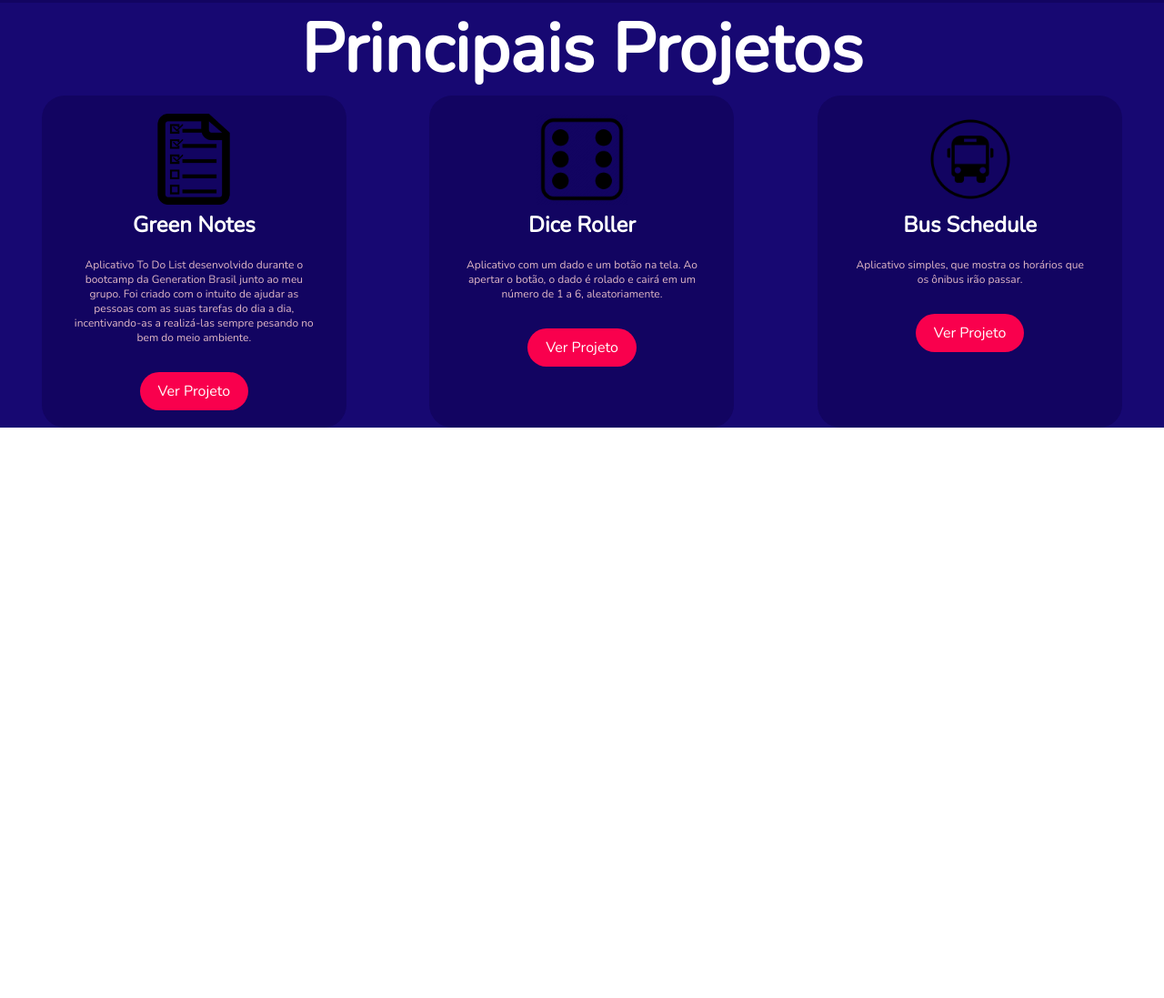
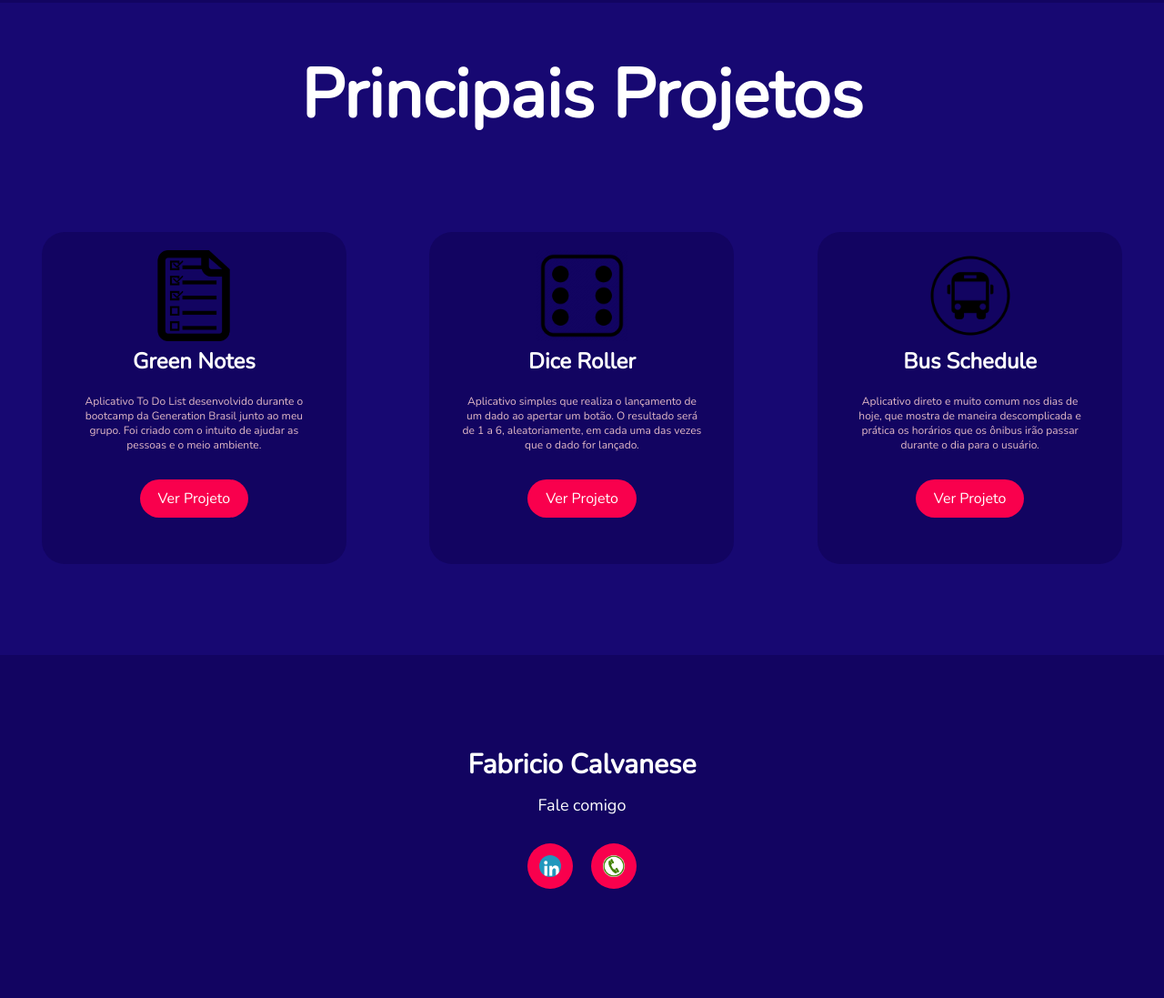
Before and after one commit to Fabs02/Portfolio, a plain HTML site: page index.html in a window 1280 px wide. Shown: the part 1317-2414 px from the top of the page at 91% size. Before the commit the page ends 1787 px from the top, so only its background shows below. Drawn offline with nearby package versions, Linux system fonts and the light colour scheme.

Commit message:
Add footer

```diff
--- a/index.html
+++ b/index.html
@@ -12,14 +12,14 @@
 </head>
 
 <body>
-    <div class="caixa-principal">
+    <div class="caixa-principal" id="home">
         <Nav>
             <h2 class="portfolio">Portfo<span>lio</span></h2>
             <ul>
-                <li><a>Home</a></li>
-                <li><a>Sobre</a></li>
-                <li><a>Projetos</a></li>
-                <li><a>Fale comigo</a></li>
+                <li><a class="link-menu" href="#home">Home</a></li>
+                <li><a class="link-menu" href="#sobre">Sobre</a></li>
+                <li><a class="link-menu" href="#projetos-id">Projetos</a></li>
+                <li><a class="link-menu" href="#fale-comigo">Fale comigo</a></li>
             </ul>
         </Nav>
 
@@ -29,7 +29,7 @@
         </div>
     </div>
 
-    <section>
+    <section id="sobre">
         <img src="./img/Foto Fabricio.jpg">
         <div>
             <h2>Sobre Mim</h2>
@@ -39,7 +39,7 @@
         </div>
     </section>
 
-    <div class="projetos">
+    <div class="projetos" id="projetos-id">
         <h2>Principais Projetos</h2>
 
         <div class="card-projetos">
@@ -48,30 +48,40 @@
                 <img src="./img/to do list.png">
                 <h5>Green Notes</h5>
                 <p>Aplicativo To Do List desenvolvido durante o bootcamp da Generation Brasil junto ao meu grupo. Foi
-                criado com o intuito de ajudar as pessoas com as suas tarefas do dia a dia, incentivando-as a
-                realizá-las sempre pesando no bem do meio ambiente. </p>
-            <a>Ver Projeto</a>
+                    criado com o intuito de ajudar as pessoas e o meio ambiente. </p>
+                <a href="https://github.com/Fabs02/GreenNotes" target="_blank">Ver Projeto</a>
             </div>
 
             <div class="card">
                 <img src="./img/dice.webp">
                 <h5>Dice Roller</h5>
-            <p>Aplicativo com um dado e um botão na tela. Ao apertar o botão, o dado é rolado e cairá em um número
-                de 1 a 6, aleatoriamente.</p>
-            <a>Ver Projeto</a>
+                <p>Aplicativo simples que realiza o lançamento de um dado ao apertar um botão. O resultado será de 1 a
+                    6, aleatoriamente, em cada uma das vezes que o dado for lançado.</p>
+                <a href="https://github.com/Fabs02/DiceRoller" target="_blank">Ver Projeto</a>
             </div>
 
             <div class="card">
                 <img src="./img/bus.webp">
                 <h5>Bus Schedule</h5>
-            <p>Aplicativo simples, que mostra os horários que os ônibus irão passar. </p>
-            <a>Ver Projeto</a>
+                <p>Aplicativo direto e muito comum nos dias de hoje, que mostra de maneira descomplicada e prática os
+                    horários que os ônibus irão passar durante o dia para o usuário.</p>
+                <a href="https://github.com/Fabs02/BusSchedule" target="_blank">Ver Projeto</a>
             </div>
 
         </div>
 
     </div>
 
+    <footer id="fale-comigo">
+        <h5>Fabricio Calvanese</h5>
+        <p>Fale comigo</p>
+
+        <div class="social">
+            <a href="https://www.linkedin.com/in/fabriciocalvanese/" target="_blank"><img src="img/linkedIn.png"></a>
+            <a href="tel:+5511982002381"><img src="img/telefone.png"></a>
+        </div>
+    </footer>
+
 </body>
 
 </html>
--- a/styles.css
+++ b/styles.css
@@ -44,6 +44,16 @@ li {
 }
 
 li:hover {
+    color: #f9004d;
+    transition: 0.5s;
+}
+
+.link-menu {
+    text-decoration: none;
+    color: white;
+}
+
+.link-menu:hover {
     color: #f9004d;
     transition: 0.5s;
 }
@@ -113,8 +123,8 @@ section div button:hover {
 
 .projetos {
     background-color: #170872;
-    flex-direction: column;
-    align-items: center;
+    padding-top: 50px;
+    padding-bottom: 100px;
 }
 
 .projetos h2 {
@@ -155,6 +165,7 @@ section div button:hover {
     border-radius: 25px;
     cursor: pointer;
     transition: 0.5s;
+    text-decoration: none;
 }
 
 .card a:hover {
@@ -166,4 +177,54 @@ section div button:hover {
     background-color: #170872;
     display: flex;
     justify-content:space-around;
+    margin-top: 100px;
 }
+
+footer {
+    background-color: #120461;
+    padding-top: 100px;
+    padding-bottom: 120px;
+    display: flex;
+    flex-direction: column;
+    align-items: center;
+    justify-content: center;
+}
+
+footer h5 {
+    color: white;
+    font-size: 30px;
+}
+
+footer p {
+    color: white;
+    font-size: 18px;
+    margin-top: 12px;
+    margin-bottom: 30px;
+}
+
+.social {
+    display: flex;
+    gap: 20px;
+}
+
+.social img {
+    height: 24px;
+    border-radius: 50%;
+
+}
+
+.social a {
+    background-color: #f9004d;
+    border-radius: 50%;
+    display: flex;
+    align-items: center;
+    justify-content: center;
+    height: 50px;
+    width: 50px;
+    cursor: pointer;
+}
+
+.social a:hover {
+    transform: scale(1.3);
+    transition: 0.5s;
+}
```
Lines whose indentation alone changed are shown as unchanged.
